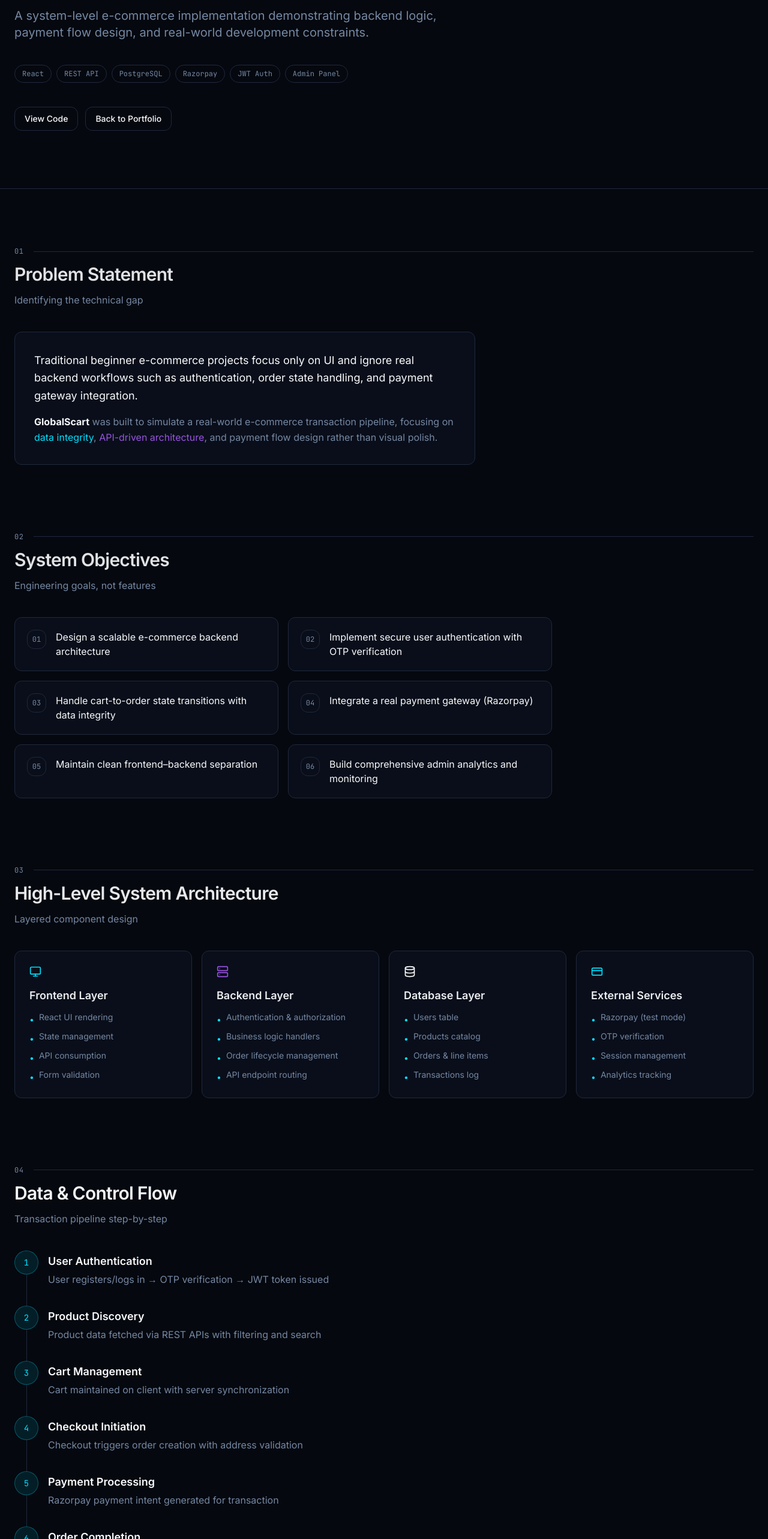
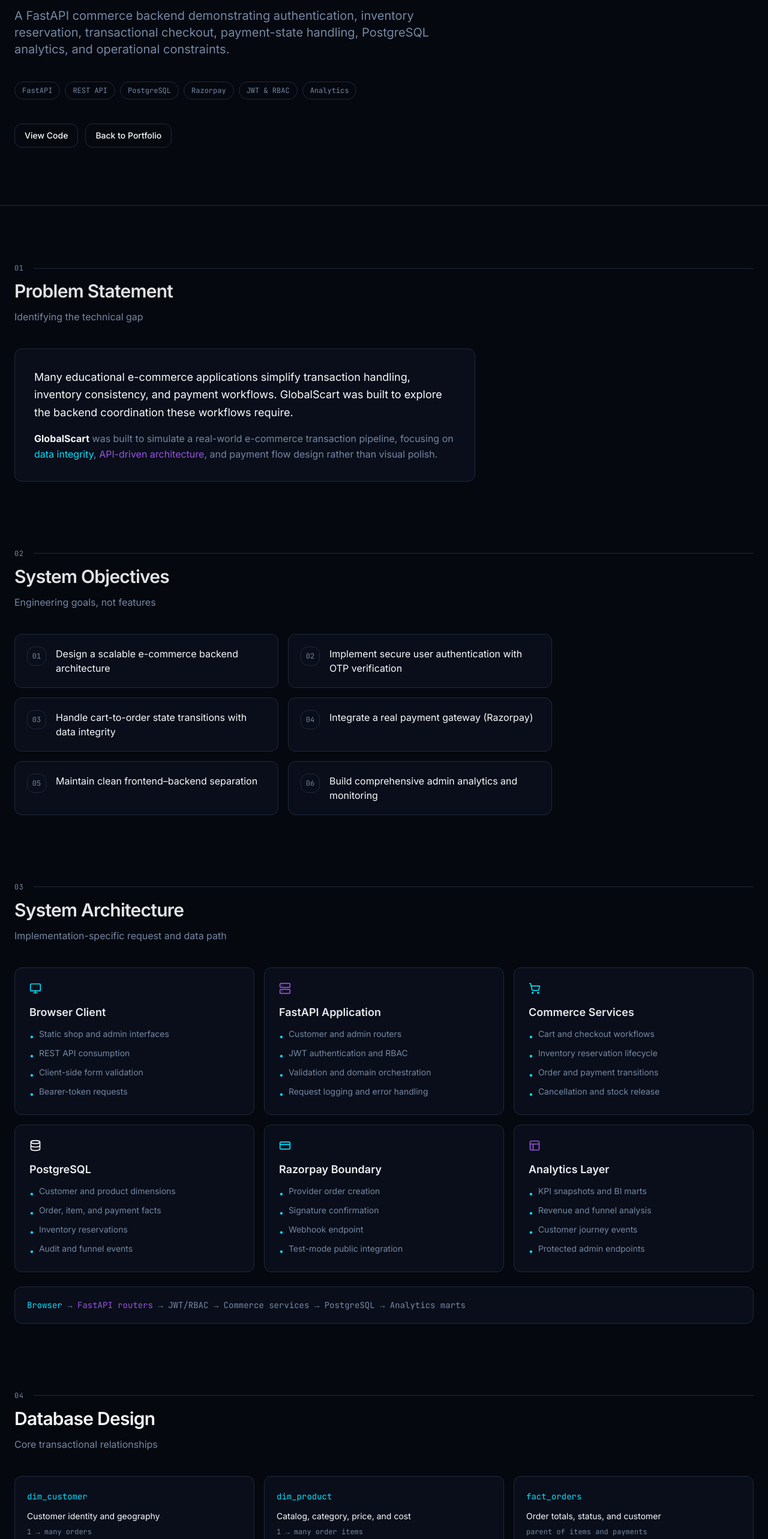
Before and after one commit to girishk03/portfolio, a React (Vite) app: page /project/globalcart-360 in a window 1280 px wide. Shown: the part 180-2746 px from the top of the page at 60% size. Built offline with nearby package versions, Linux system fonts and the light colour scheme; the HTML template or start-up script is replaced by a standard one.

Commit message:
feat: deepen GlobalScart backend case study

```diff
--- a/src/pages/GlobalCart360.tsx
+++ b/src/pages/GlobalCart360.tsx
@@ -301,9 +301,27 @@ const GlobalCart360 = () => {
     { title: "Order Completion", description: "Order status updated based on payment response" },
   ];
 
+  const apiEndpoints = [
+    { method: "POST", path: "/api/auth/login", purpose: "Authenticate a customer and begin the OTP/JWT flow" },
+    { method: "GET", path: "/api/customer/products", purpose: "Browse and filter the product catalog" },
+    { method: "PUT", path: "/api/customer/cart", purpose: "Synchronize customer cart quantities" },
+    { method: "POST", path: "/api/customer/checkout/start", purpose: "Validate checkout, create an order, and reserve inventory" },
+    { method: "POST", path: "/api/payments/razorpay/confirm", purpose: "Verify payment confirmation and finalize order state" },
+    { method: "GET", path: "/api/admin/kpis/latest", purpose: "Return protected operational KPI data" },
+  ];
+
+  const schemaEntities = [
+    { name: "dim_customer", detail: "Customer identity and geography", relation: "1 → many orders" },
+    { name: "dim_product", detail: "Catalog, category, price, and cost", relation: "1 → many order items" },
+    { name: "fact_orders", detail: "Order totals, status, and customer", relation: "parent of items and payments" },
+    { name: "fact_order_items", detail: "Quantity, price, tax, and revenue", relation: "joins orders to products" },
+    { name: "fact_payments", detail: "Provider, amount, and payment state", relation: "many payments → one order" },
+    { name: "order_inventory_reservations", detail: "Reserved, consumed, or released stock", relation: "order + product lifecycle" },
+  ];
+
   const limitations = [
-    "No production deployment — system designed for demonstration",
-    "Razorpay live payments disabled due to KYC constraints",
+    "Public Render deployment is a portfolio demo without a production SLA",
+    "Razorpay live credentials and payment execution are disabled in the public demo",
     "No automated email notifications implemented",
     "UI not optimized for animations or advanced interactions",
     "Mobile responsiveness limited to core workflows",
@@ -454,12 +472,12 @@ const GlobalCart360 = () => {
             </h1>
 
             <p className="text-lg md:text-xl text-muted-foreground leading-relaxed max-w-3xl">
-              A system-level e-commerce implementation demonstrating backend logic, payment flow design, and real-world
-              development constraints.
+              A FastAPI commerce backend demonstrating authentication, inventory reservation, transactional checkout,
+              payment-state handling, PostgreSQL analytics, and operational constraints.
             </p>
 
             <div className="flex flex-wrap gap-2 mt-10">
-              {["React", "REST API", "PostgreSQL", "Razorpay", "JWT Auth", "Admin Panel"].map((tech) => (
+              {["FastAPI", "REST API", "PostgreSQL", "Razorpay", "JWT & RBAC", "Analytics"].map((tech) => (
                 <span
                   key={tech}
                   className="font-mono text-xs text-muted-foreground px-3 py-1.5 rounded-full border border-border bg-transparent"
@@ -494,8 +512,8 @@ const GlobalCart360 = () => {
           <div className="max-w-3xl">
             <div className="rounded-xl border border-border bg-card p-8">
               <p className="text-lg text-foreground leading-relaxed">
-                Traditional beginner e-commerce projects focus only on UI and ignore real backend workflows such as
-                authentication, order state handling, and payment gateway integration.
+                Many educational e-commerce applications simplify transaction handling, inventory consistency, and
+                payment workflows. GlobalScart was built to explore the backend coordination these workflows require.
               </p>
               <p className="text-muted-foreground mt-4 leading-relaxed">
                 <strong className="text-foreground">GlobalScart</strong> was built to simulate a real-world e-commerce
@@ -517,42 +535,98 @@ const GlobalCart360 = () => {
         </section>
 
         <section>
-          <SectionHeader number="03" title="High-Level System Architecture" subtitle="Layered component design" />
-          <div className="grid md:grid-cols-2 lg:grid-cols-4 gap-4">
+          <SectionHeader number="03" title="System Architecture" subtitle="Implementation-specific request and data path" />
+          <div className="grid md:grid-cols-2 lg:grid-cols-3 gap-4">
             <ArchitectureCard
-              title="Frontend Layer"
+              title="Browser Client"
               icon={<Monitor className="w-5 h-5" />}
-              items={["React UI rendering", "State management", "API consumption", "Form validation"]}
+              items={["Static shop and admin interfaces", "REST API consumption", "Client-side form validation", "Bearer-token requests"]}
               accentColor="primary"
             />
             <ArchitectureCard
-              title="Backend Layer"
+              title="FastAPI Application"
               icon={<Server className="w-5 h-5" />}
               items={[
-                "Authentication & authorization",
-                "Business logic handlers",
-                "Order lifecycle management",
-                "API endpoint routing",
+                "Customer and admin routers",
+                "JWT authentication and RBAC",
+                "Validation and domain orchestration",
+                "Request logging and error handling",
               ]}
               accentColor="accent"
             />
             <ArchitectureCard
-              title="Database Layer"
+              title="Commerce Services"
+              icon={<ShoppingCart className="w-5 h-5" />}
+              items={["Cart and checkout workflows", "Inventory reservation lifecycle", "Order and payment transitions", "Cancellation and stock release"]}
+              accentColor="primary"
+            />
+            <ArchitectureCard
+              title="PostgreSQL"
               icon={<Database className="w-5 h-5" />}
-              items={["Users table", "Products catalog", "Orders & line items", "Transactions log"]}
+              items={["Customer and product dimensions", "Order, item, and payment facts", "Inventory reservations", "Audit and funnel events"]}
               accentColor="terminal"
             />
             <ArchitectureCard
-              title="External Services"
+              title="Razorpay Boundary"
               icon={<CreditCard className="w-5 h-5" />}
-              items={["Razorpay (test mode)", "OTP verification", "Session management", "Analytics tracking"]}
+              items={["Provider order creation", "Signature confirmation", "Webhook endpoint", "Test-mode public integration"]}
               accentColor="primary"
             />
+            <ArchitectureCard
+              title="Analytics Layer"
+              icon={<Layout className="w-5 h-5" />}
+              items={["KPI snapshots and BI marts", "Revenue and funnel analysis", "Customer journey events", "Protected admin endpoints"]}
+              accentColor="accent"
+            />
+          </div>
+          <div className="mt-6 rounded-xl border border-border bg-card p-5 font-mono text-xs md:text-sm text-muted-foreground overflow-x-auto">
+            <span className="text-primary">Browser</span> → <span className="text-accent">FastAPI routers</span> → JWT/RBAC → Commerce services → <span className="text-terminal">PostgreSQL</span> → Analytics marts
           </div>
         </section>
 
         <section>
-          <SectionHeader number="04" title="Data & Control Flow" subtitle="Transaction pipeline step-by-step" />
+          <SectionHeader number="04" title="Database Design" subtitle="Core transactional relationships" />
+          <div className="grid md:grid-cols-2 lg:grid-cols-3 gap-4">
+            {schemaEntities.map((entity) => (
+              <div key={entity.name} className="rounded-xl border border-border bg-card p-5">
+                <code className="text-sm text-primary">{entity.name}</code>
+                <p className="mt-3 text-sm text-foreground">{entity.detail}</p>
+                <p className="mt-2 text-xs text-muted-foreground font-mono">{entity.relation}</p>
+              </div>
+            ))}
+          </div>
+          <div className="mt-6 rounded-xl border border-border bg-card p-5 text-center font-mono text-xs md:text-sm text-muted-foreground overflow-x-auto">
+            dim_customer → fact_orders → fact_order_items ← dim_product<br />
+            fact_orders → fact_payments · fact_orders → order_inventory_reservations ← dim_product
+          </div>
+        </section>
+
+        <section>
+          <SectionHeader number="05" title="API Design" subtitle="Representative endpoints verified against the FastAPI routers" />
+          <div className="overflow-x-auto rounded-xl border border-border bg-card">
+            <table className="w-full min-w-[720px] text-left text-sm">
+              <thead className="border-b border-border text-xs uppercase tracking-wider text-muted-foreground">
+                <tr>
+                  <th className="px-5 py-4">Method</th>
+                  <th className="px-5 py-4">Endpoint</th>
+                  <th className="px-5 py-4">Responsibility</th>
+                </tr>
+              </thead>
+              <tbody>
+                {apiEndpoints.map((endpoint) => (
+                  <tr key={`${endpoint.method}-${endpoint.path}`} className="border-b border-border last:border-0">
+                    <td className="px-5 py-4 font-mono text-accent">{endpoint.method}</td>
+                    <td className="px-5 py-4"><code className="text-primary">{endpoint.path}</code></td>
+                    <td className="px-5 py-4 text-muted-foreground">{endpoint.purpose}</td>
+                  </tr>
+                ))}
+              </tbody>
+            </table>
+          </div>
+        </section>
+
+        <section>
+          <SectionHeader number="06" title="Data & Control Flow" subtitle="Transaction pipeline step-by-step" />
           <div className="max-w-2xl">
             {flowSteps.map((step, index) => (
               <FlowStep
@@ -567,7 +641,7 @@ const GlobalCart360 = () => {
         </section>
 
         <section>
-          <SectionHeader number="05" title="Payment Gateway Integration" subtitle="Razorpay implementation details" />
+          <SectionHeader number="07" title="Checkout State Machine" subtitle="Order, payment, and inventory transitions" />
           <div className="max-w-3xl">
             <div className="rounded-xl border border-border bg-card p-8">
               <div className="flex items-start gap-4 mb-4">
@@ -591,9 +665,15 @@ const GlobalCart360 = () => {
 
               <div className="code-block mt-4">
                 <code className="text-terminal text-sm">
-                  <span className="text-muted-foreground">// Payment flow</span>
+                  <span className="text-muted-foreground">// Successful path</span>
                   <br />
-                  checkout → createOrder() → razorpay.init() → handlePayment() → updateOrderStatus()
+                  ORDER_CREATED + PAYMENT_PENDING + RESERVED
+                  <br />↓ confirm payment and consume reservation<br />
+                  ORDER_CONFIRMED + PAYMENT_SUCCESS + CONSUMED
+                  <br /><br />
+                  <span className="text-muted-foreground">// Failed payment path</span>
+                  <br />
+                  ORDER_CANCELLED + PAYMENT_FAILED + RELEASED
                 </code>
               </div>
             </div>
@@ -604,7 +684,7 @@ const GlobalCart360 = () => {
           <div className="grid gap-10 md:grid-cols-[minmax(260px,360px)_1fr] md:gap-16">
             <div className="md:sticky md:top-24 md:self-start">
               <SectionHeader
-                number="06"
+                number="08"
                 title="Execution Evidence — Customer Experience"
                 subtitle="System UI snapshots demonstrating implementation"
               />
@@ -631,7 +711,7 @@ const GlobalCart360 = () => {
         <section>
           <div className="grid gap-10 md:grid-cols-[minmax(260px,360px)_1fr] md:gap-16">
             <div className="md:sticky md:top-24 md:self-start">
-              <SectionHeader number="07" title="Execution Evidence — Admin System" subtitle="Backend monitoring and analytics" />
+              <SectionHeader number="09" title="Execution Evidence — Admin System" subtitle="Backend monitoring and analytics" />
               <Button variant="outline" size="sm" asChild className="mt-4">
                 <a href="https://globalscart.onrender.com/admin/" target="_blank" rel="noopener noreferrer">
                   View Admin Panel
@@ -653,7 +733,7 @@ const GlobalCart360 = () => {
         </section>
 
         <section>
-          <SectionHeader number="08" title="Design Decisions" subtitle="Reasoning behind implementation choices" />
+          <SectionHeader number="10" title="Design Decisions" subtitle="Reasoning behind implementation choices" />
           <div className="grid md:grid-cols-2 gap-6 max-w-4xl">
             {designDecisions.map((item, index) => (
               <DesignDecision key={index} decision={item.decision} reason={item.reason} />
@@ -662,7 +742,7 @@ const GlobalCart360 = () => {
         </section>
 
         <section>
-          <SectionHeader number="09" title="Limitations & Constraints" subtitle="Explicit scope boundaries" />
+          <SectionHeader number="11" title="Limitations & Constraints" subtitle="Explicit scope boundaries" />
           <div className="grid md:grid-cols-2 gap-4 max-w-4xl">
             {limitations.map((limitation, index) => (
               <LimitationItem key={index} text={limitation} />
@@ -671,7 +751,7 @@ const GlobalCart360 = () => {
         </section>
 
         <section>
-          <SectionHeader number="10" title="Learning Outcomes" subtitle="Skills developed through implementation" />
+          <SectionHeader number="12" title="Learning Outcomes" subtitle="Skills developed through implementation" />
           <div className="grid md:grid-cols-2 gap-4 max-w-4xl">
             {learnings.map((learning, index) => (
               <LearningOutcome key={index} text={learning} />
@@ -687,9 +767,9 @@ const GlobalCart360 = () => {
             </div>
 
             <blockquote className="text-xl md:text-2xl text-foreground font-light leading-relaxed">
-              "GlobalScart is not presented as a commercial product, but as a{" "}
-              <span className="text-primary font-medium">system-level e-commerce implementation</span>{" "}
-              demonstrating backend logic, payment flow design, and real-world development constraints."
+              "GlobalScart demonstrates <span className="text-primary font-medium">API design, authentication,
+              inventory consistency, transactional workflows, payment integration, and analytics</span> across the
+              operational constraints of a modern commerce backend."
             </blockquote>
           </div>
         </section>
```
